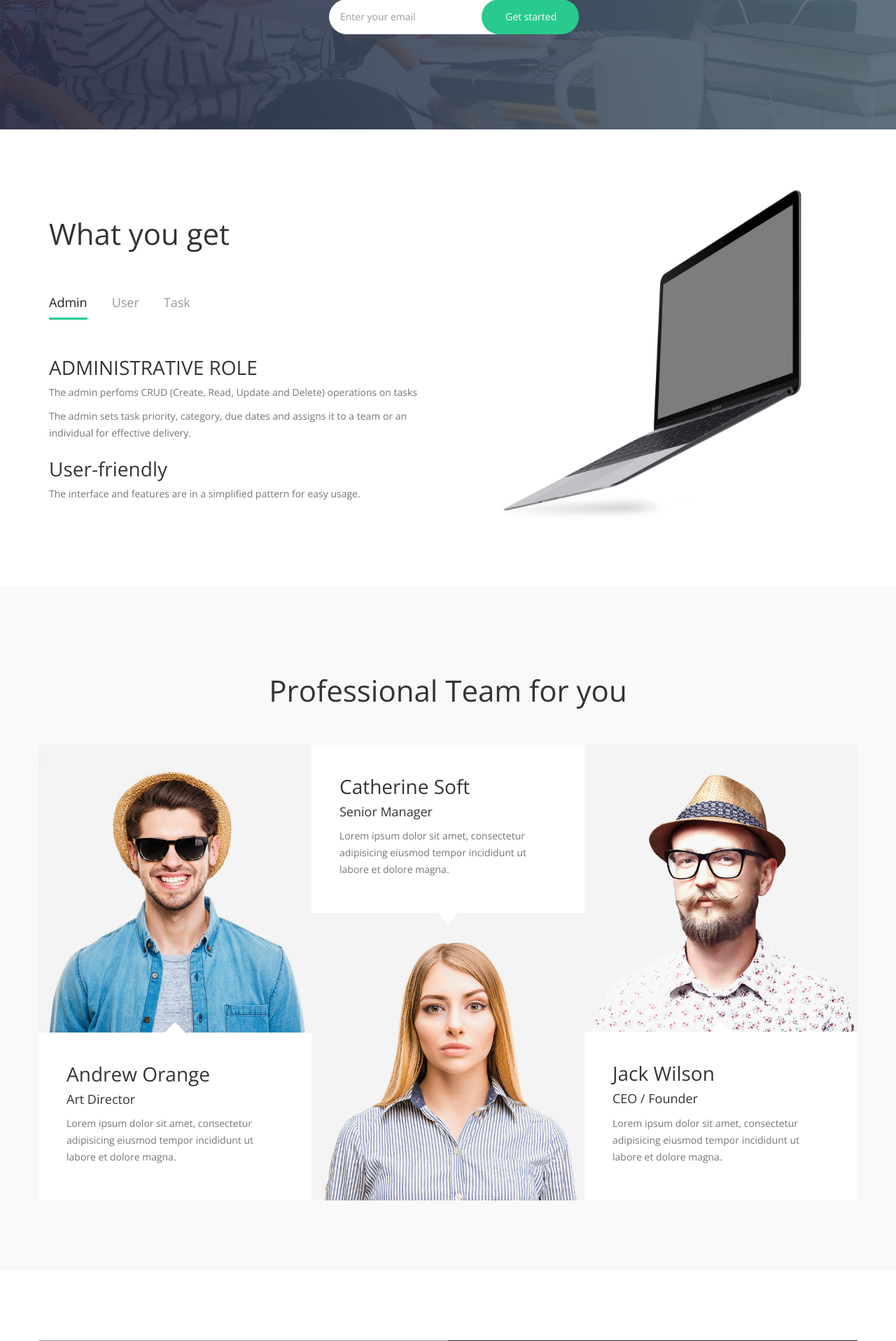
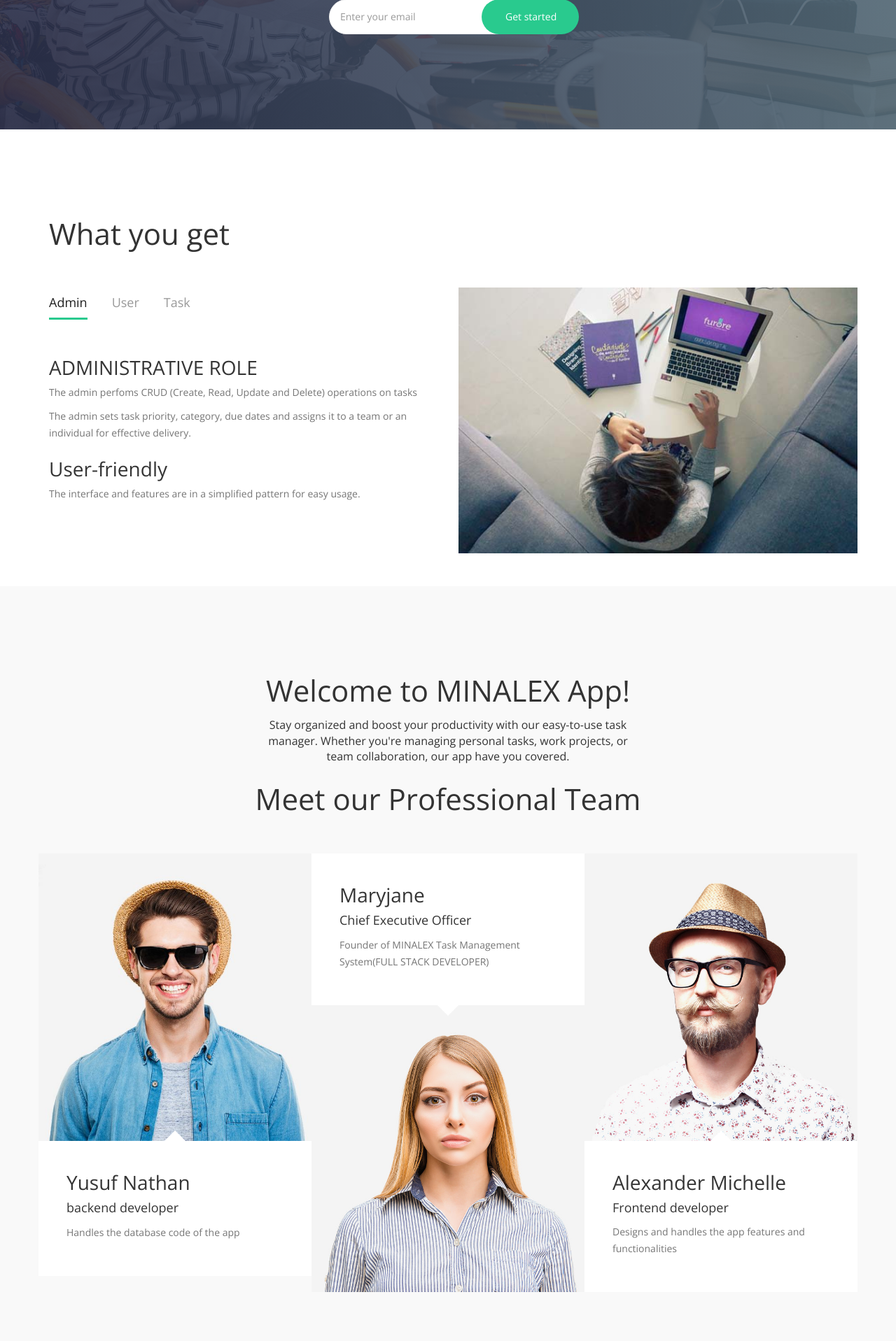
Before and after one commit to Obianuju23/MINALEX_dev, a Flask app: page / in a window 1280 px wide. Shown: the part 615-2532 px from the top of the page at 70% size. Run offline with Flask 3, Linux system fonts and the light colour scheme; some libraries are stand-ins or nearby versions; grey boxes are pictures that could not be loaded.

Commit message:
added more to the frontend design

```diff
--- a/web_dynamic/templates/index.html
+++ b/web_dynamic/templates/index.html
@@ -201,7 +201,7 @@
 
                     <div class="col-md-6 col-sm-6">
                          <div class="feature-image">
-                              <img src="../static/assets/img/feature-mockup.png" class="img-responsive" alt="Thin Laptop">
+                              <img src="../static/assets/img/m.jpg" class="img-responsive" alt="Thin Laptop">
                          </div>
                     </div>
 
@@ -217,7 +217,9 @@
 
                     <div class="col-md-offset-3 col-md-6 col-sm-12">
                          <div class="section-title">
-                              <h1>Professional Team for you</h1>
+                              <h1>Welcome to MINALEX App!</h1>
+                              <small style="font-size: 16px;">Stay organized and boost your productivity with our easy-to-use task manager. Whether you're managing personal tasks, work projects, or team collaboration, our app have you covered.</small>
+                              <h1>Meet our Professional Team</h1>
                          </div>
                     </div>
 
@@ -225,9 +227,9 @@
                          <div class="team-thumb">
                               <img src="../static/assets/img/team-image1.jpg" class="img-responsive" alt="Andrew Orange">
                               <div class="team-info team-thumb-up">
-                                   <h2>Andrew Orange</h2>
-                                   <small>Art Director</small>
-                                   <p>Lorem ipsum dolor sit amet, consectetur adipisicing eiusmod tempor incididunt ut labore et dolore magna.</p>
+                                   <h2>Yusuf Nathan</h2>
+                                   <small>backend developer</small>
+                                   <p>Handles the database code of the app</p>
                               </div>
                          </div>
                     </div>
@@ -235,9 +237,9 @@
                     <div class="col-md-4 col-sm-4">
                          <div class="team-thumb">
                               <div class="team-info team-thumb-down">
-                                   <h2>Catherine Soft</h2>
-                                   <small>Senior Manager</small>
-                                   <p>Lorem ipsum dolor sit amet, consectetur adipisicing eiusmod tempor incididunt ut labore et dolore magna.</p>
+                                   <h2>Maryjane</h2>
+                                   <small>Chief Executive Officer</small>
+                                   <p>Founder of MINALEX Task Management System(FULL STACK DEVELOPER)</p>
                               </div>
                               <img src="../static/assets/img/team-image2.jpg" class="img-responsive" alt="Catherine Soft">
                          </div>
@@ -247,9 +249,9 @@
                          <div class="team-thumb">
                               <img src="../static/assets/img/team-image3.jpg" class="img-responsive" alt="Jack Wilson">
                               <div class="team-info team-thumb-up">
-                                   <h2>Jack Wilson</h2>
-                                   <small>CEO / Founder</small>
-                                   <p>Lorem ipsum dolor sit amet, consectetur adipisicing eiusmod tempor incididunt ut labore et dolore magna.</p>
+                                   <h2>Alexander Michelle</h2>
+                                   <small>Frontend developer</small>
+                                   <p>Designs and handles the app features and functionalities</p>
                               </div>
                          </div>
                     </div>
```
